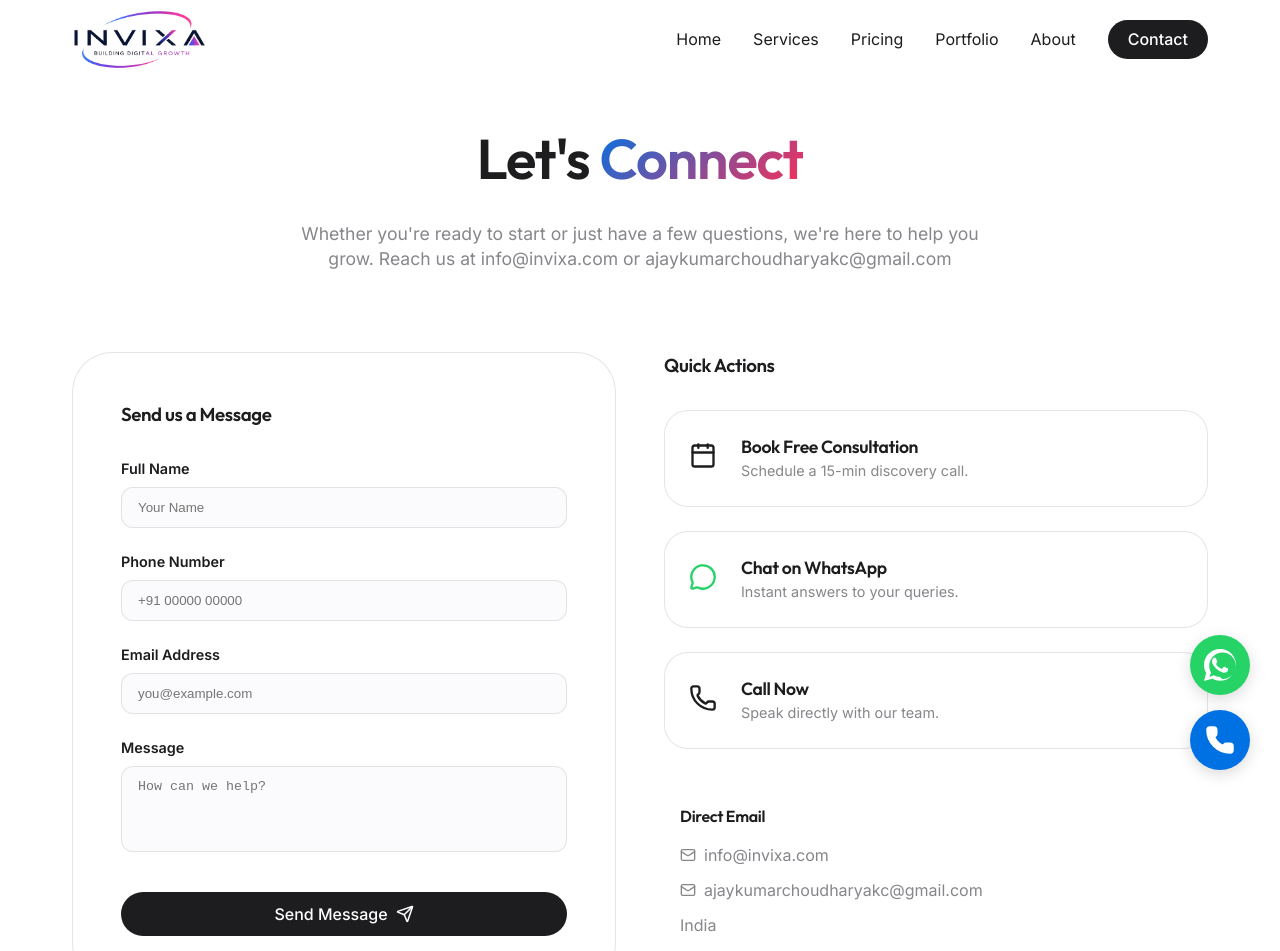
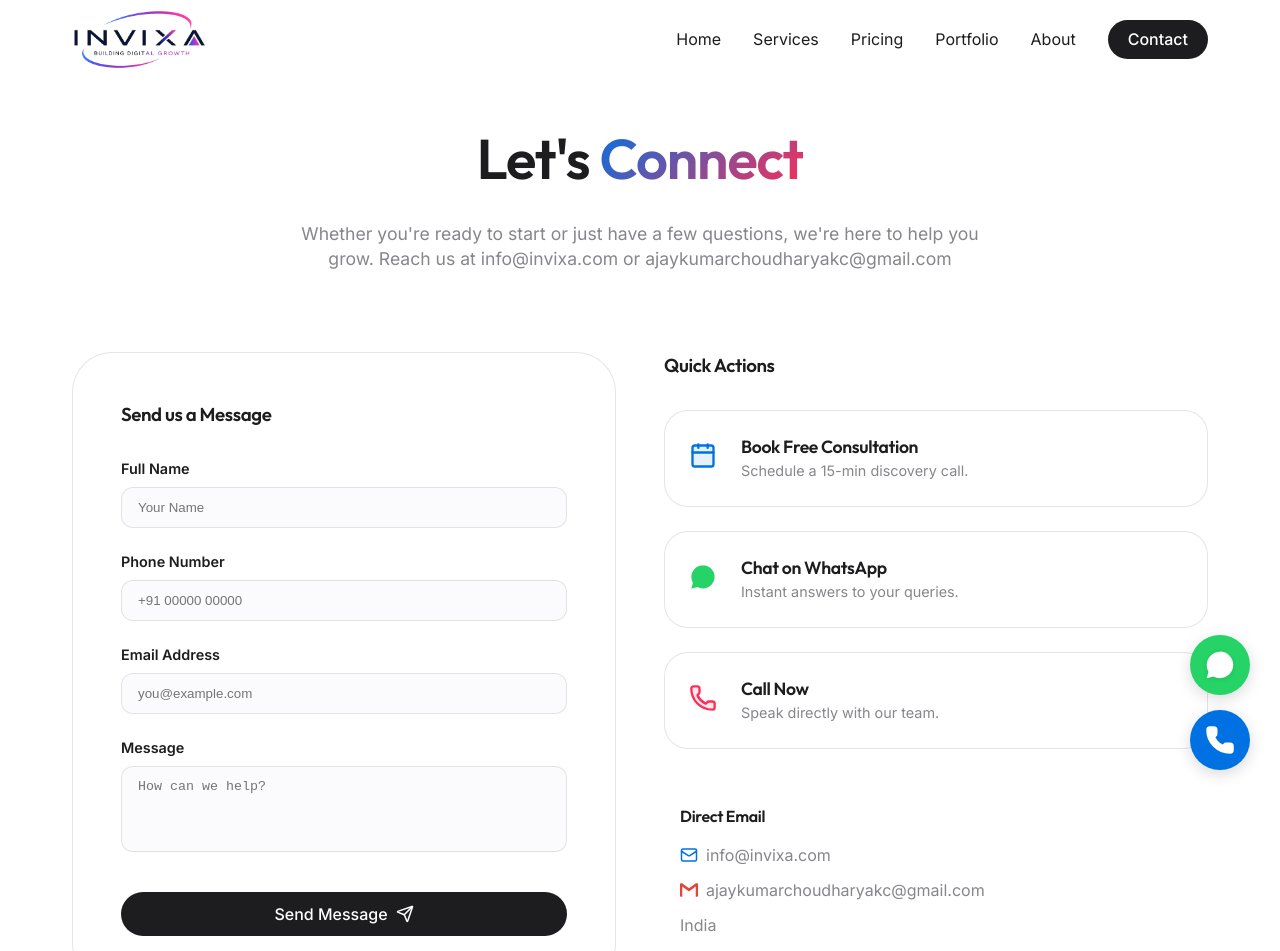
Before and after one commit to Akc04/Invixa, a React (Vite) app: page /#/contact in a window 1280 px wide. Shown: the top 951 px of the page. Built offline with nearby package versions, Linux system fonts and the light colour scheme.

Commit message:
Fix WhatsApp icon clipping, update Contact page icons, and add Gmail logo

```diff
--- a/src/components/FloatingActions.jsx
+++ b/src/components/FloatingActions.jsx
@@ -33,8 +33,9 @@ const FloatingActions = () => {
             height="32"
             viewBox="0 0 24 24"
             fill="white"
+            style={{ filter: 'drop-shadow(0 1px 2px rgba(0,0,0,0.1))' }}
           >
-            <path d="M17.472 14.382c-.297-.149-1.758-.867-2.03-.967-.273-.099-.471-.148-.67.15-.197.297-.767.966-.94 1.164-.173.199-.347.223-.644.075-.297-.15-1.255-.463-2.39-1.353-.883-.788-1.48-1.761-1.653-2.059-.173-.297-.018-.458.13-.606.134-.133.298-.347.446-.52.149-.174.198-.298.298-.497.099-.198.05-.371-.025-.52-.075-.149-.669-1.612-.916-2.207-.242-.579-.487-.5-.669-.51-.173-.008-.371-.01-.57-.01-.198 0-.52.074-.792.372-.272.297-1.04 1.016-1.04 2.479 0 1.462 1.065 2.875 1.213 3.074.149.198 2.096 3.2 5.077 4.487.709.306 1.262.489 1.694.625.712.227 1.36.195 1.871.123.571-.081 1.758-.716 2.006-1.408.248-.693.248-1.288.174-1.409-.074-.121-.272-.194-.57-.343zM12.01 21c-1.63 0-3.23-.43-4.66-1.24L4 21l1.26-3.23c-.89-1.57-1.36-3.34-1.36-5.15 0-5.52 4.48-10 10-10 5.52 0 10 4.48 10 10s-4.48 10-10 10zM12.01 0C5.39 0 0 5.39 0 12c0 2.12.55 4.18 1.59 6L0 24l6.16-1.62c1.8.98 3.83 1.5 5.85 1.5 6.62 0 12-5.38 12-12s-5.38-12-12-12z" />
+            <path d="M12.011 2c-5.522 0-9.99 4.478-9.99 10 0 1.761.462 3.468 1.341 4.974l-1.362 5.026 5.155-1.353c1.47.8 3.125 1.222 4.811 1.222 5.522 0 10-4.478 10-10s-4.478-10-10-10zm5.461 14.382c-.297-.149-1.758-.867-2.03-.967-.273-.099-.471-.148-.67.15-.197.297-.767.966-.94 1.164-.173.199-.347.223-.644.075-.297-.15-1.255-.463-2.39-1.353-.883-.788-1.48-1.761-1.653-2.059-.173-.297-.018-.458.13-.606.134-.133.298-.347.446-.52.149-.174.198-.298.298-.497.099-.198.05-.371-.025-.52-.075-.149-.669-1.612-.916-2.207-.242-.579-.487-.5-.669-.51-.173-.008-.371-.01-.57-.01-.198 0-.52.074-.792.372-.272.297-1.04 1.016-1.04 2.479 0 1.462 1.065 2.875 1.213 3.074.149.198 2.096 3.2 5.077 4.487.709.306 1.262.489 1.694.625.712.227 1.36.195 1.871.123.571-.081 1.758-.716 2.006-1.408.248-.693.248-1.288.174-1.409-.074-.121-.272-.194-.57-.343z" />
           </svg>
         </motion.a>
 
--- a/src/pages/Contact.jsx
+++ b/src/pages/Contact.jsx
@@ -1,5 +1,17 @@
 import React from 'react';
 import { Mail, Phone, MessageCircle, Send, Calendar } from 'lucide-react';
+
+const WhatsAppIcon = ({ size = 28 }) => (
+  <svg width={size} height={size} viewBox="0 0 24 24" fill="#25D366">
+    <path d="M12.011 2c-5.522 0-9.99 4.478-9.99 10 0 1.761.462 3.468 1.341 4.974l-1.362 5.026 5.155-1.353c1.47.8 3.125 1.222 4.811 1.222 5.522 0 10-4.478 10-10s-4.478-10-10-10zm5.461 14.382c-.297-.149-1.758-.867-2.03-.967-.273-.099-.471-.148-.67.15-.197.297-.767.966-.94 1.164-.173.199-.347.223-.644.075-.297-.15-1.255-.463-2.39-1.353-.883-.788-1.48-1.761-1.653-2.059-.173-.297-.018-.458.13-.606.134-.133.298-.347.446-.52.149-.174.198-.298.298-.497.099-.198.05-.371-.025-.52-.075-.149-.669-1.612-.916-2.207-.242-.579-.487-.5-.669-.51-.173-.008-.371-.01-.57-.01-.198 0-.52.074-.792.372-.272.297-1.04 1.016-1.04 2.479 0 1.462 1.065 2.875 1.213 3.074.149.198 2.096 3.2 5.077 4.487.709.306 1.262.489 1.694.625.712.227 1.36.195 1.871.123.571-.081 1.758-.716 2.006-1.408.248-.693.248-1.288.174-1.409-.074-.121-.272-.194-.57-.343z" />
+  </svg>
+);
+
+const GmailIcon = ({ size = 18 }) => (
+  <svg width={size} height={size} viewBox="0 0 24 24" fill="none">
+    <path d="M24 4.5v15c0 .85-.65 1.5-1.5 1.5H21V7.387l-9 6.463-9-6.463V21H1.5C.65 21 0 20.35 0 19.5v-15c0-.425.162-.8.431-1.068C.7 3.16 1.075 3 1.5 3H2.812l9.188 6.59L21.188 3H22.5c.425 0 .8.162 1.069.432.269.268.431.643.431 1.068z" fill="#EA4335"/>
+  </svg>
+);
 
 const Contact = () => {
   return (
@@ -35,7 +47,7 @@ const Contact = () => {
                   <textarea rows="4" placeholder="How can we help?" style={{ padding: '12px 16px', borderRadius: '12px', border: '1px solid var(--glass-border)', background: 'var(--bg-secondary)', outline: 'none', resize: 'none', width: '100%' }}></textarea>
                 </div>
                 <button type="button" className="btn-primary" style={{ display: 'flex', alignItems: 'center', justifyContent: 'center', gap: '0.5rem', marginTop: '1rem', width: '100%' }}>
-                  Send Message <Send size={18} />
+                   Send Message <Send size={18} />
                 </button>
               </form>
             </div>
@@ -44,24 +56,24 @@ const Contact = () => {
             <div>
               <h3 style={{ marginBottom: '2rem' }}>Quick Actions</h3>
               <div style={{ display: 'flex', flexDirection: 'column', gap: '1.5rem' }}>
-                <a href="#" className="glass-morphism" style={{ display: 'flex', alignItems: 'center', gap: '1.5rem', padding: '1.5rem', borderRadius: '24px', transition: 'var(--transition-smooth)' }}>
-                  <div className="text-gradient" style={{ flexShrink: 0 }}><Calendar size={28} /></div>
+                <a href="#" className="glass-morphism contact-action-card" style={{ display: 'flex', alignItems: 'center', gap: '1.5rem', padding: '1.5rem', borderRadius: '24px', transition: 'var(--transition-smooth)' }}>
+                  <div style={{ flexShrink: 0, color: 'var(--accent-blue)' }}><Calendar size={28} fill="rgba(0,113,227,0.1)" /></div>
                   <div>
                     <h4 style={{ fontSize: '1.1rem' }}>Book Free Consultation</h4>
                     <p style={{ fontSize: '0.9rem', color: 'var(--text-secondary)' }}>Schedule a 15-min discovery call.</p>
                   </div>
                 </a>
 
-                <a href="https://wa.me/918302865020" target="_blank" rel="noopener noreferrer" className="glass-morphism" style={{ display: 'flex', alignItems: 'center', gap: '1.5rem', padding: '1.5rem', borderRadius: '24px', transition: 'var(--transition-smooth)' }}>
-                  <div style={{ color: '#25D366', flexShrink: 0 }}><MessageCircle size={28} /></div>
+                <a href="https://wa.me/918302865020" target="_blank" rel="noopener noreferrer" className="glass-morphism contact-action-card" style={{ display: 'flex', alignItems: 'center', gap: '1.5rem', padding: '1.5rem', borderRadius: '24px', transition: 'var(--transition-smooth)' }}>
+                  <div style={{ flexShrink: 0 }}><WhatsAppIcon size={28} /></div>
                   <div>
                     <h4 style={{ fontSize: '1.1rem' }}>Chat on WhatsApp</h4>
                     <p style={{ fontSize: '0.9rem', color: 'var(--text-secondary)' }}>Instant answers to your queries.</p>
                   </div>
                 </a>
 
-                <a href="tel:+918302865020" className="glass-morphism" style={{ display: 'flex', alignItems: 'center', gap: '1.5rem', padding: '1.5rem', borderRadius: '24px', transition: 'var(--transition-smooth)' }}>
-                  <div className="text-gradient" style={{ flexShrink: 0 }}><Phone size={28} /></div>
+                <a href="tel:+918302865020" className="glass-morphism contact-action-card" style={{ display: 'flex', alignItems: 'center', gap: '1.5rem', padding: '1.5rem', borderRadius: '24px', transition: 'var(--transition-smooth)' }}>
+                  <div style={{ flexShrink: 0, color: 'var(--accent-pink)' }}><Phone size={28} fill="rgba(255,45,85,0.1)" /></div>
                   <div>
                     <h4 style={{ fontSize: '1.1rem' }}>Call Now</h4>
                     <p style={{ fontSize: '0.9rem', color: 'var(--text-secondary)' }}>Speak directly with our team.</p>
@@ -71,10 +83,10 @@ const Contact = () => {
                 <div style={{ marginTop: '2rem', paddingLeft: '1rem' }}>
                   <h4 style={{ marginBottom: '1rem' }}>Direct Email</h4>
                   <p style={{ color: 'var(--text-secondary)', display: 'flex', alignItems: 'center', gap: '0.5rem', marginBottom: '0.8rem', flexWrap: 'wrap' }}>
-                    <Mail size={16} /> <span style={{ wordBreak: 'break-all' }}>info@invixa.com</span>
+                    <Mail size={18} color="var(--accent-blue)" /> <span style={{ wordBreak: 'break-all' }}>info@invixa.com</span>
                   </p>
                   <p style={{ color: 'var(--text-secondary)', display: 'flex', alignItems: 'center', gap: '0.5rem', marginBottom: '0.8rem', flexWrap: 'wrap' }}>
-                    <Mail size={16} /> <span style={{ wordBreak: 'break-all' }}>ajaykumarchoudharyakc@gmail.com</span>
+                    <GmailIcon /> <span style={{ wordBreak: 'break-all' }}>ajaykumarchoudharyakc@gmail.com</span>
                   </p>
                   <p style={{ color: 'var(--text-secondary)' }}>
                     India
@@ -85,6 +97,13 @@ const Contact = () => {
           </div>
         </div>
       </section>
+      <style dangerouslySetInnerHTML={{ __html: `
+        .contact-action-card:hover {
+          transform: translateY(-5px);
+          background: rgba(255,255,255,0.9);
+          border-color: var(--accent-blue);
+        }
+      `}} />
     </div>
   );
 };
```
